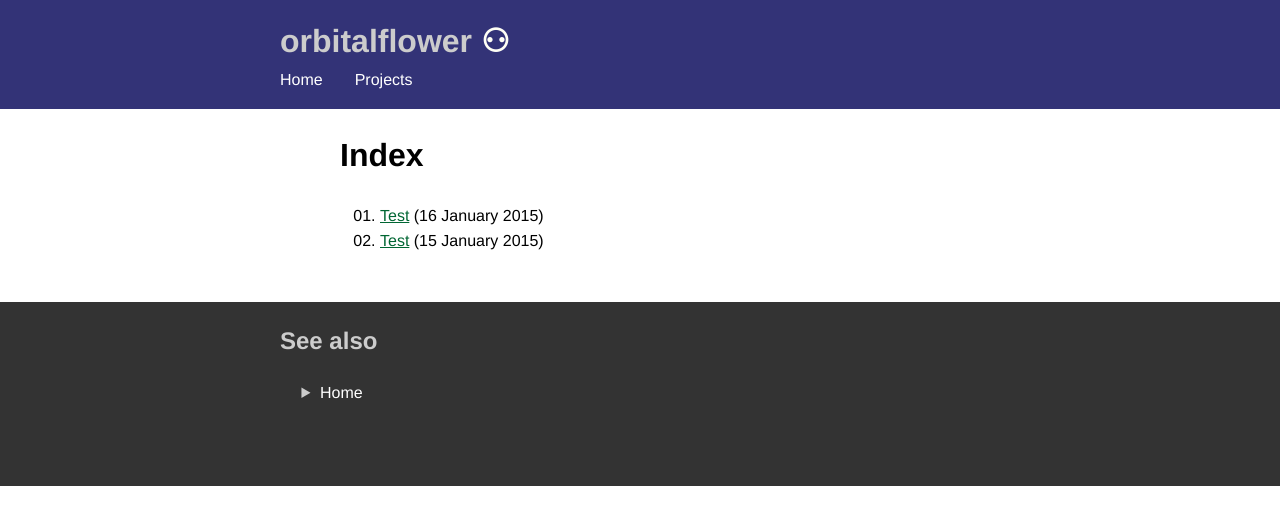
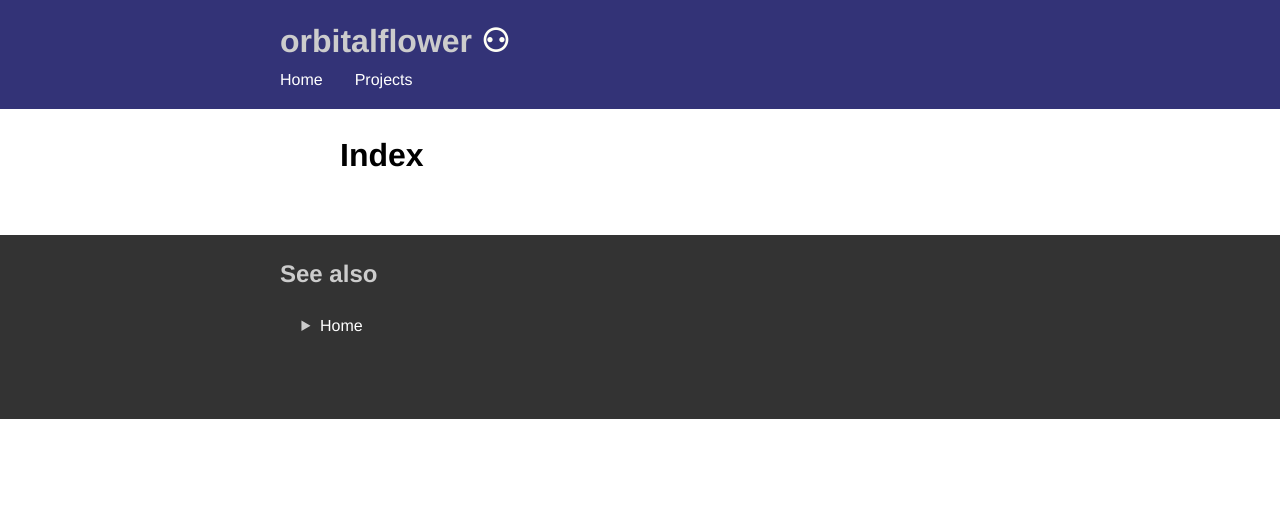
Before and after one commit to orbitalflower/blog-old, a Jekyll site: the page built from index.html, in a window 1280 px wide. Shown: the top 525 px of the page. Built offline with Jekyll 4.4.1, drawn with Linux system fonts in a browser that asks for light colours.

```diff
--- a/_posts/2015-01-15-test.md
+++ /dev/null
@@ -1,5 +0,0 @@
----
-title: "Test"
----
-
-Test
--- a/_posts/2015-01-16-test.md
+++ /dev/null
@@ -1,5 +0,0 @@
----
-title: "Test"
----
-
-Test
--- a/index.html
+++ b/index.html
@@ -9,6 +9,6 @@ title: orbitalflower
 
         <ol>
         {% for post in site.posts %}
-          <li><a href="{{ site.baseurl }}{{ post.url}}">{{ post.title }}</a> ({{ post.date | date: "%d %B %Y" }})</li>
+          <li><a href="{{ site.baseurl }}{{ post.url}}">{{ post.title }}</a> ({{ post.date | date: "%Y-%b-%d" }})</li>
         {% endfor %}
         </ol>
--- a/style.css
+++ b/style.css
@@ -183,14 +183,6 @@ p.lead {
   font-size: 125%;
 }
 
-#markdown-toc {
-  border: 1px #ccc solid;
-  border-top: 0.75em #337 solid;
-  border-radius: 0.4em;
-  padding: 1em 2em 1em 3em;
-  display: inline-block;
-}
-
 aside {
   font-size: 125%;
   text-align: center;
@@ -231,6 +223,16 @@ article a[href^="https://"]{
 
 article a:visited {
   color: #909;
+}
+
+#markdown-toc {
+  border: 1px #ccc solid;
+  border-top: 0.75em #337 solid;
+  border-radius: 0.4em;
+  padding: 1em 2em 1em 3em;
+  display: inline-block;
+  box-sizing: border-box;
+  border-color: #337;
 }
 
 table {
```
